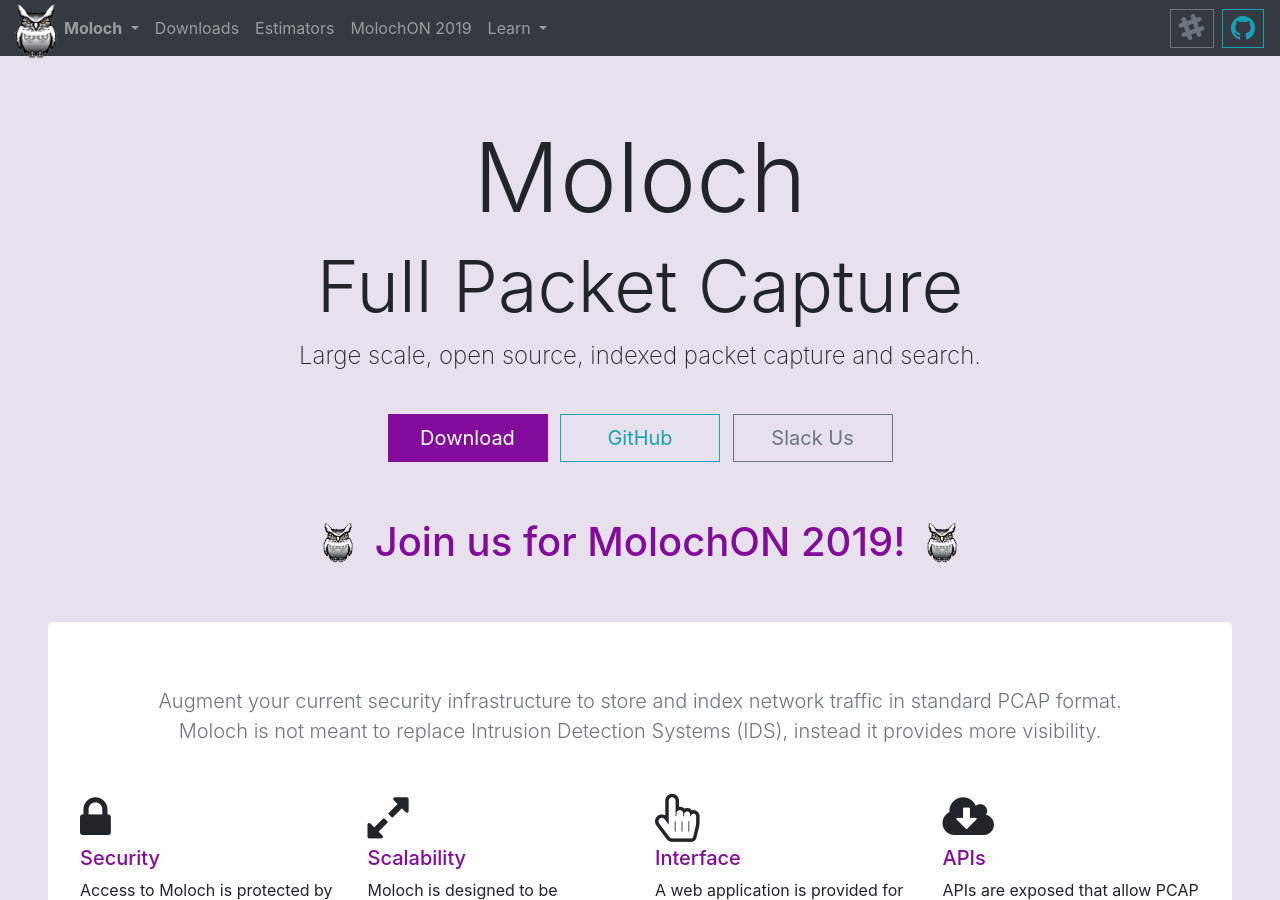
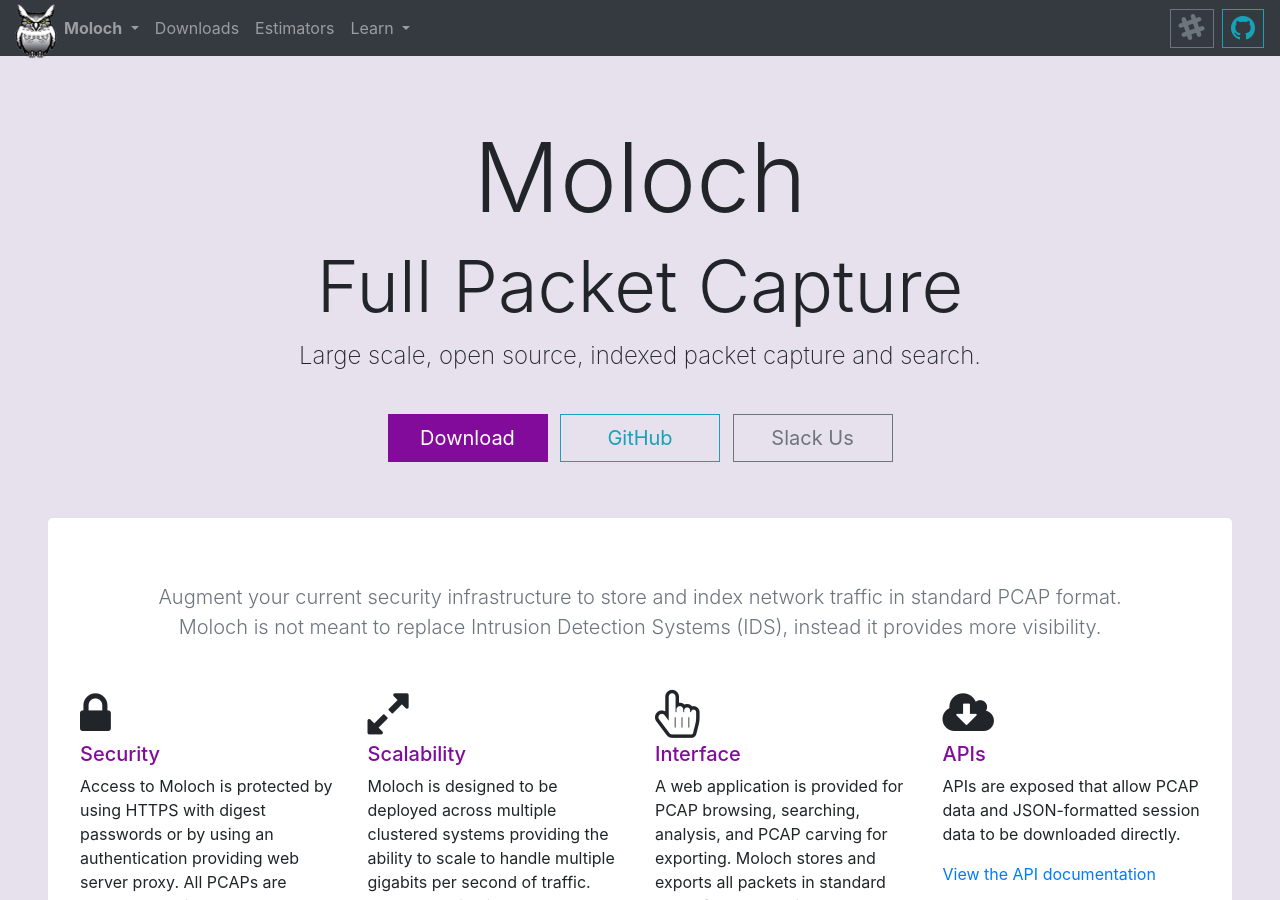
Before and after one commit to aol/molochweb, a Jekyll site: the page built from index.html, in a window 1280 px wide and 900 px high. Built offline with Jekyll 4.4.1, drawn with Linux system fonts in a browser that asks for light colours.

Commit message:
remove molochon 2019 references

```diff
--- a/_includes/navbar.html
+++ b/_includes/navbar.html
@@ -114,12 +114,12 @@
           Estimators
         </a>
       </li>
-      <li class="nav-item">
+      <!-- <li class="nav-item">
         <a class="nav-link on-link"
           href="on">
           MolochON 2019
         </a>
-      </li>
+      </li> -->
       <li class="nav-item dropdown d-none d-sm-none d-md-block">
         <a class="nav-link dropdown-toggle cursor-pointer wiki-link"
           data-toggle="dropdown"
--- a/index.html
+++ b/index.html
@@ -84,7 +84,7 @@
           </a>
         </div>
       </div>
-      <div class="row">
+      <!-- <div class="row">
         <div class="col">
           <h1 class="display-5 text-center">
             <img src="simple_logo.png" height="40px" style="margin-top:-4px;" />&nbsp;
@@ -93,7 +93,7 @@
             &nbsp;<img src="simple_logo.png" height="40px" style="margin-top:-4px;" />
           </h1>
         </div>
-      </div>
+      </div> -->
       <div class="jumbotron jumbotron-white mb-5 mt-5 ml-5 mr-5">
         <p class="lead text-center text-muted">
           Augment your current security infrastructure to store and
```
